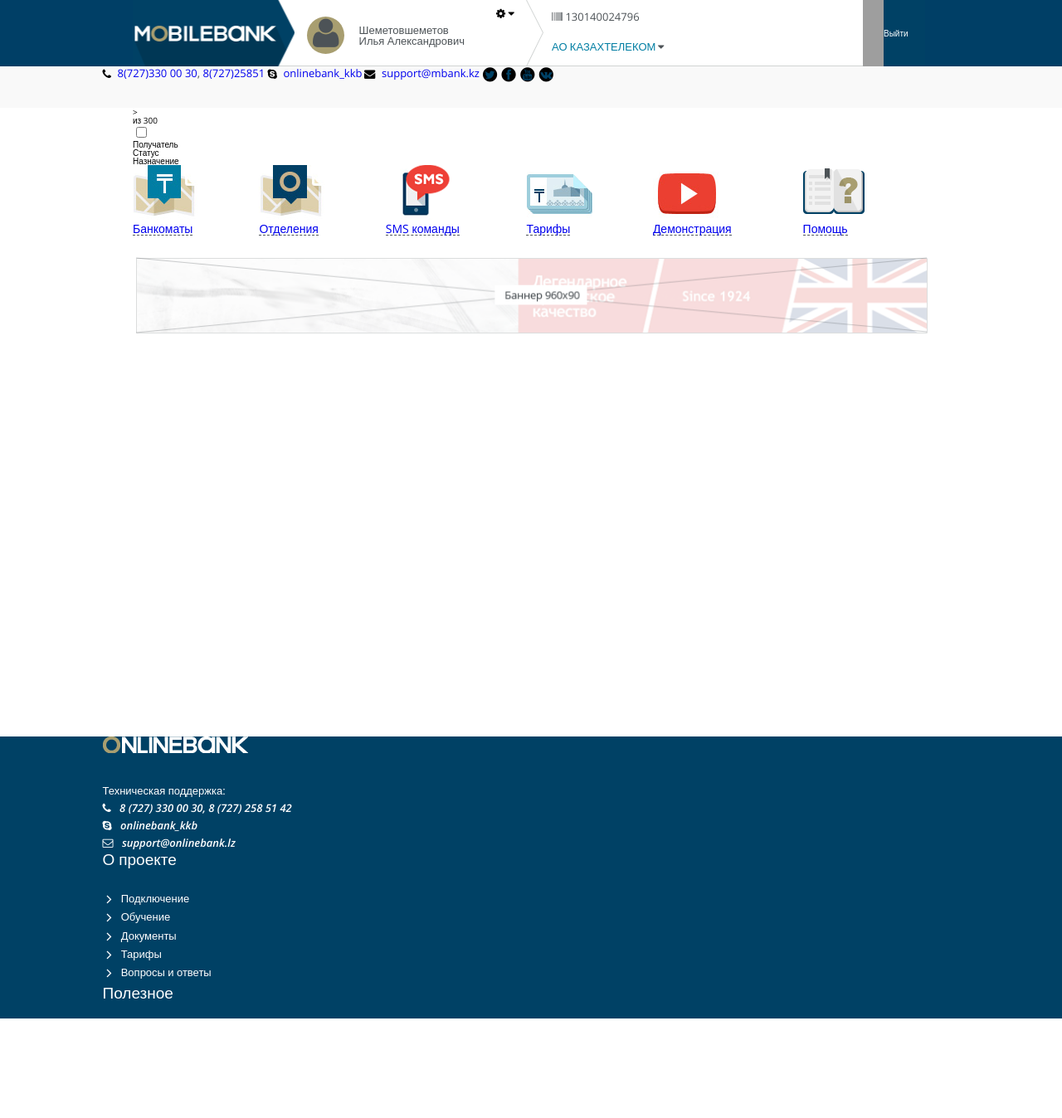
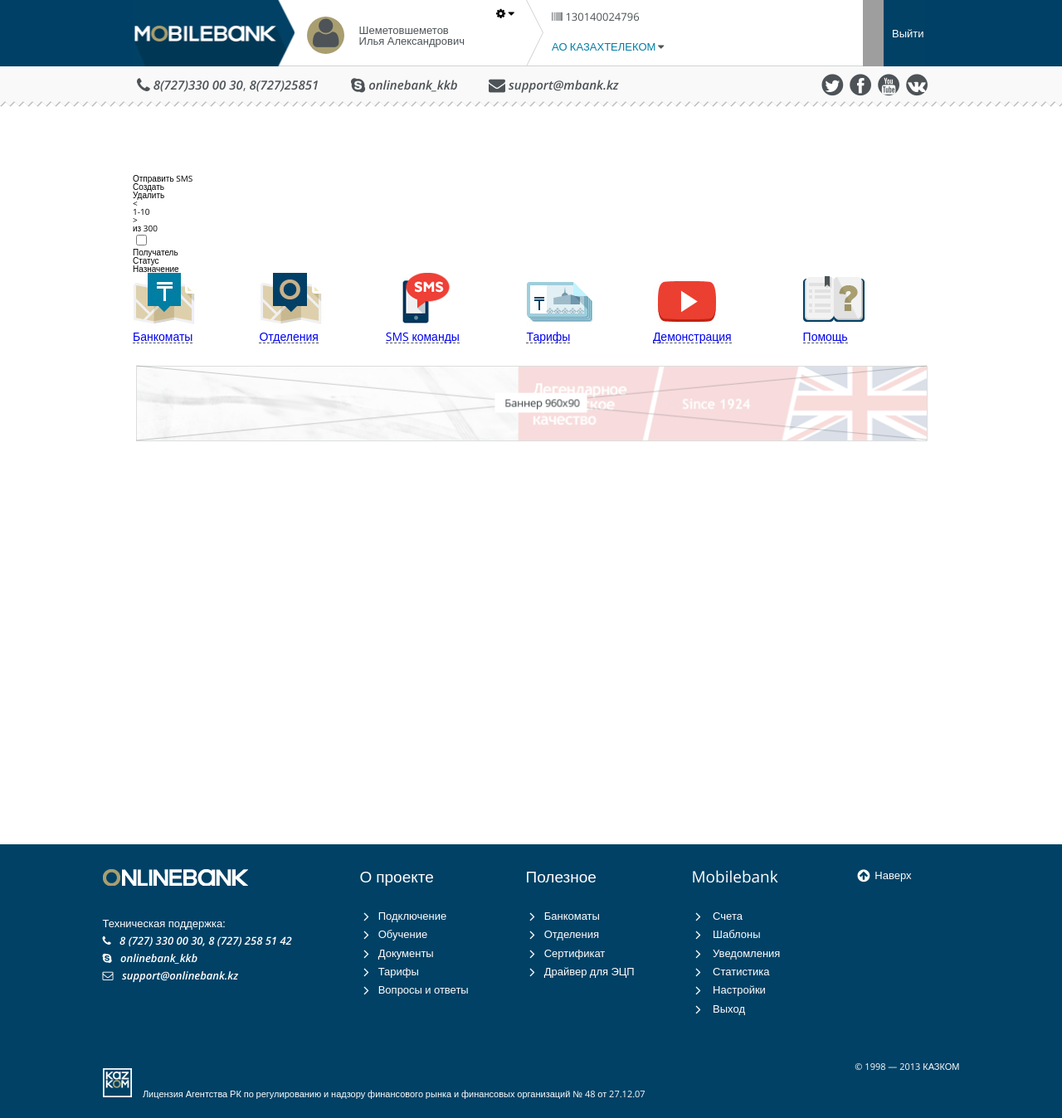
Before and after one commit to drugoi/kazkom, a plain HTML site: page account.html in a window 1280 px wide. Shown: the top 1348 px of the page at 83% size. Drawn offline with nearby package versions, Linux system fonts and the light colour scheme; grey boxes are pictures that could not be loaded.

Commit message:
fixes .3

```diff
--- a/account.html
+++ b/account.html
@@ -54,25 +54,26 @@
                 </span>
             </div>
         </div>
+    </header>
     <div class="b-head-contact__wrapper">
         <div class="b-head-contact">
             <span class="e-head-telephone">
+                <span class="e-head-contact__text">
                 <i class="icon-phone icon-large"></i>
-                    <span class="e-head-telephone__text">
                     <a href="tel:+77273300030">8(727)330 00 30</a>, <a href="tel:+772725851">8(727)25851</a>
                 </span>
             </span>
             <span class="e-head-skype">
+                <span class="e-head-contact__text">
                 <i class="icon-skype icon-large"></i>
-                    <span class="e-head-skype__text">
                     <a href="skype:onlinebank_kkb?chat">onlinebank_kkb</a></span>
             </span>
             <span class="e-head-mail">
+                <span class="e-head-contact__text">
                 <i class="icon-envelope icon-large"></i>
-                    <span class="e-head-skype__text">
                     <a href="mailto:supportt@mbank.kz">support@mbank.kz</a></span>
             </span>
-
+            <div class="b-head-social">
                  <span class="icon-stack">
                     <i class="icon-circle icon-stack-base"></i>
                     <i class="icon-twitter icon-large e-footer__icons"></i>
@@ -89,10 +90,10 @@
                     <i class="icon-circle icon-stack-base"></i>
                     <i class="icon-vk icon-large e-footer__icons"></i>
                 </span>
+            </div>
 
         </div>
     </div>
-    </header>
     <div class="b-container" id="main">
         <div class="b-editbuttons">
             <div class="e-editbutton__send">
@@ -194,7 +195,7 @@
     </div>
     <footer>
         <div class="b-footer__wrapper">
-            <div class="b-footer__columns">
+            <div class="b-footer__column">
                 <span class="b-footer__logo"></span>
                 <div class="b-footer__contact">
                     <span class="e-contact__title">Техническая поддержка:</span>
@@ -208,11 +209,11 @@
                     </span>
                     <span>
                         <i class="icon-envelope-alt icon-light"></i>
-                        <span class="e-footer__mail">support@onlinebank.lz</span>
+                        <span class="e-footer__mail">support@onlinebank.kz</span>
                     </span>
                 </div>
             </div>
-            <div class="b-footer__columns">
+            <div class="b-footer__column">
                 <span class="e-footer__list__title">О проекте</span>
                 <ul class="b-footer__list">
                     <li class="e-footer__items">
@@ -232,7 +233,7 @@
                     </li>
                 </ul>
             </div>
-            <div class="b-footer__columns">
+            <div class="b-footer__column">
                 <span class="e-footer__list__title">Полезное</span>
                 <ul class="b-footer__list">
                     <li class="e-footer__items">
@@ -249,7 +250,7 @@
                     </li>
                 </ul>
             </div>
-            <div class="b-footer__columns">
+            <div class="b-footer__column">
                 <span class="e-footer__list__title">Mobilebank</span>
                 <ul class="b-footer__list">
                     <li class="e-footer__items">
@@ -278,7 +279,7 @@
                     </li>
                 </ul>
             </div>
-            <div class="b-footer__columns">
+            <div class="b-footer__column">
                 <span class="e-get__up">
                     <i class="icon-circle-arrow-up icon-large"></i>Наверх
                 </span>
@@ -288,8 +289,10 @@
                 <span class="b-license__text">Лицензия Агентства РК по регулированию и надзору финансового рынка и финансовых организаций № 48 от 27.12.07</span>
             </div>
             <div class="b-copyright">© 1998 — 2013 КАЗКОМ</div>
+
         </div>
     </footer>
+
     <script src="js/main.min.js"></script>
     <script>
         $(document).ready(function() {
--- a/css/account.css
+++ b/css/account.css
@@ -105,26 +105,49 @@
 .e-head-exit {
     color: #FFFFFF;
     line-height: 80px;
+    font-size: 13px;
+    padding-left: 10px;
 }
 .b-head-contact__wrapper {
     clear: both;
-    background: #f9f9f9;
+    background: url(../img/b-head.png) repeat-x;
     width: 100%;
+    margin-top: 80px;
 }
 .b-head-contact {
+    display: block;
     margin:0 auto;
-    max-width: 1033px;
-    height: 50px;
+    max-width: 960px;
     width: 100%;
     clear: both;
-}
-.e-head-telephone__text,
-.e-head-skype__text,
-.e-head-mail__text {
-    margin-left: 5px;
-    font-size: 13px;
+    padding: 13px 0 17px;
     color: #4d5357;
 }
+.e-head-contact__text {
+    margin-left: 5px;
+    font-size: 15px;
+    color: #4d5357;
+    margin-right: 30px;
+}
+.e-head-contact__text a,
+.e-head-contact__text a:hover,
+.e-head-contact__text a:visited {
+    text-decoration: none;
+    font-style: italic;
+    color: #4d5357;
+}
+.b-head-social {
+    float: right;
+    font-size: 15px;
+    margin-top: -5px;
+}
+.b-head-social .icon-circle {
+    color: #4d5357;
+}
+.b-head-social .e-footer__icons {
+    color: #FFFFFF;
+}
+
 
 .b-container {
     margin: 80px auto 0;
@@ -236,3 +259,6 @@
     width: 100%;
     clear: both;
 }
+.b-footer__column:nth-child(5) {
+    width: 100px;
+}
```
Also changed, not shown: img/b-head.png (added). Lines whose indentation alone changed are shown as unchanged.
